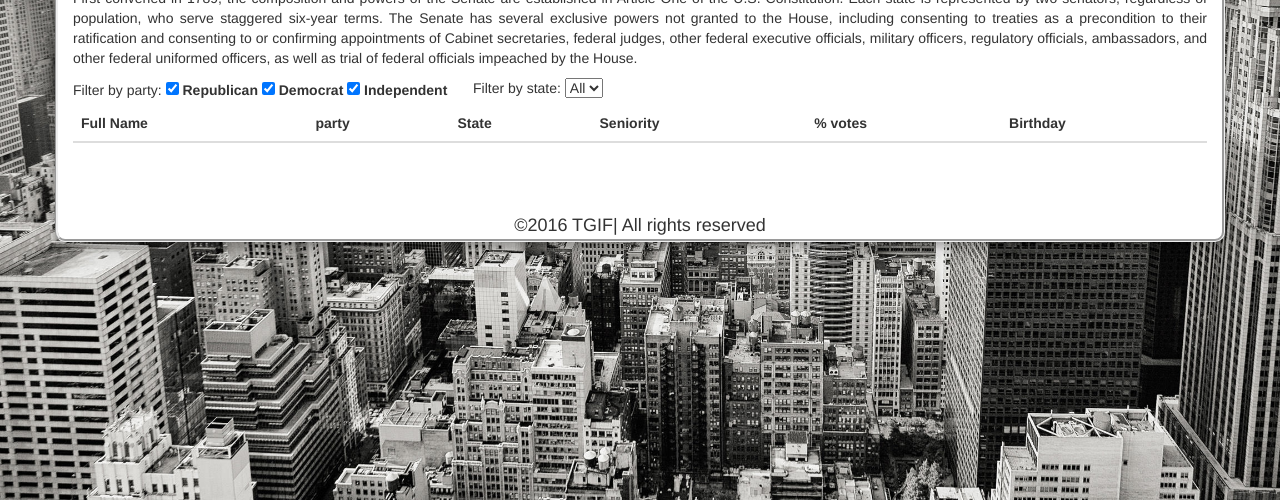
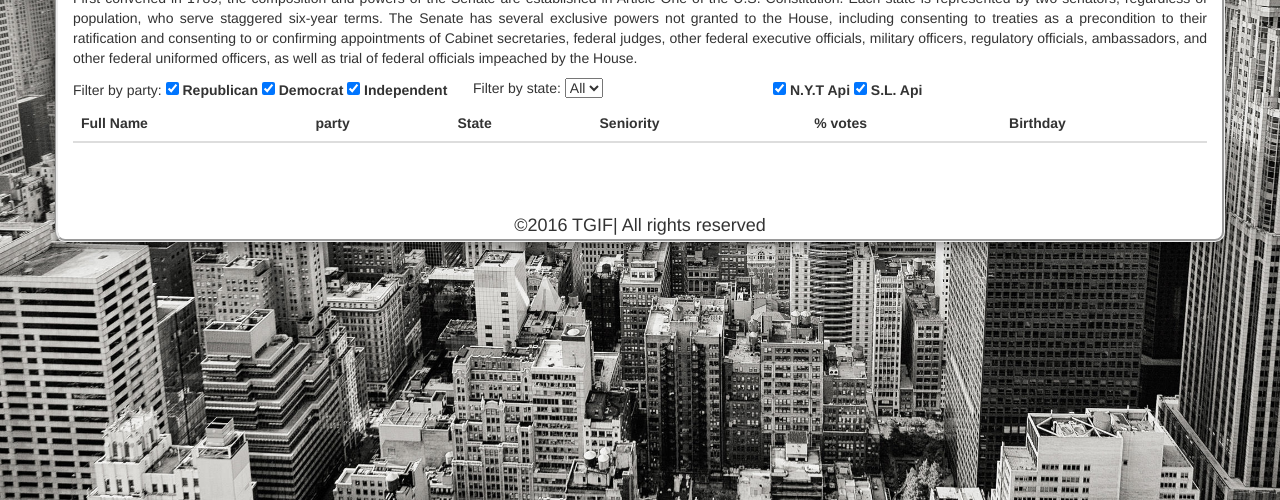
Before and after one commit to yurykike/yurykike.github.io, a plain HTML site: page senate-starter-page.html in a window 1280 px wide. Shown: the part 300-800 px from the top of the page. Drawn offline with nearby package versions, Linux system fonts and the light colour scheme; no server answers.

Commit message:
añadido checkboxes en senate starter

```diff
--- a/js/statistics.js
+++ b/js/statistics.js
@@ -11,7 +11,7 @@ $(document).ready(function () {
         //chamber = "http://api.nytimes.com/svc/politics/v3/us/legislative/congress/113/senate/members/current.json";
     };
 
-    var url = "http://api.nytimes.com/svc/politics/v3/us/legislative/congress/113/" + chamber + "/members/current.json"
+    var url = "https://api.nytimes.com/svc/politics/v3/us/legislative/congress/113/" + chamber + "/members/current.json"
     url += '?' + $.param({
         'api-key': "8cd554dc2769412f9a4705f50a8a77ed"
     });
--- a/senate-starter-page.html
+++ b/senate-starter-page.html
@@ -93,6 +93,13 @@
                             <option value="all">All</option>
                         </select>
                     </div>
+                    <div id="filterByUrlDiv">
+
+                        <input type="checkbox" id="NYT" name="checK" class="source" checked>
+                        <label>N.Y.T Api</label>
+                        <input type="checkbox" id="SL" name="checK" class="source" checked>
+                        <label>S.L. Api</label>
+                    </div>
                 </form>
 
                 <table class="table table-striped">
```
